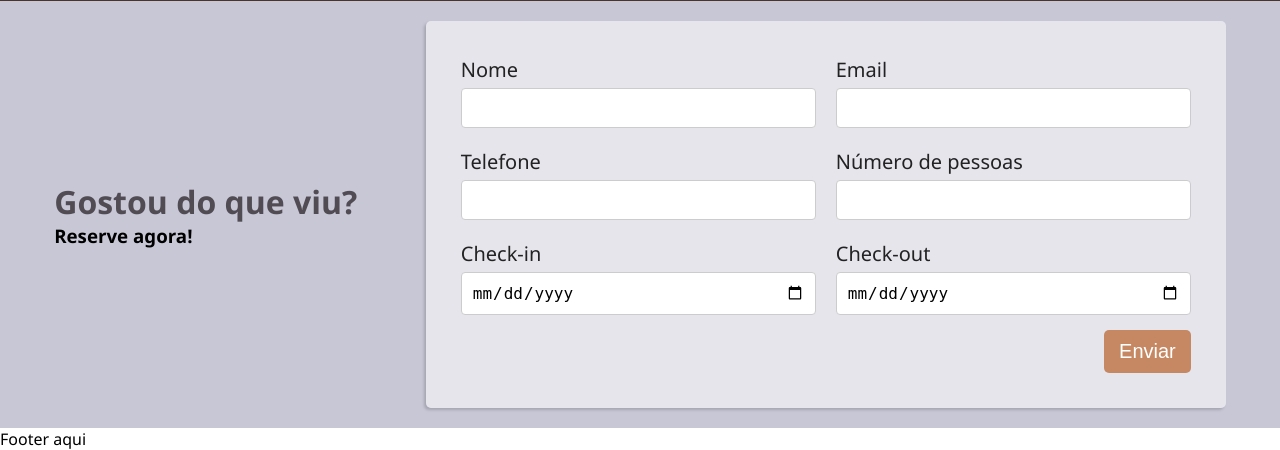
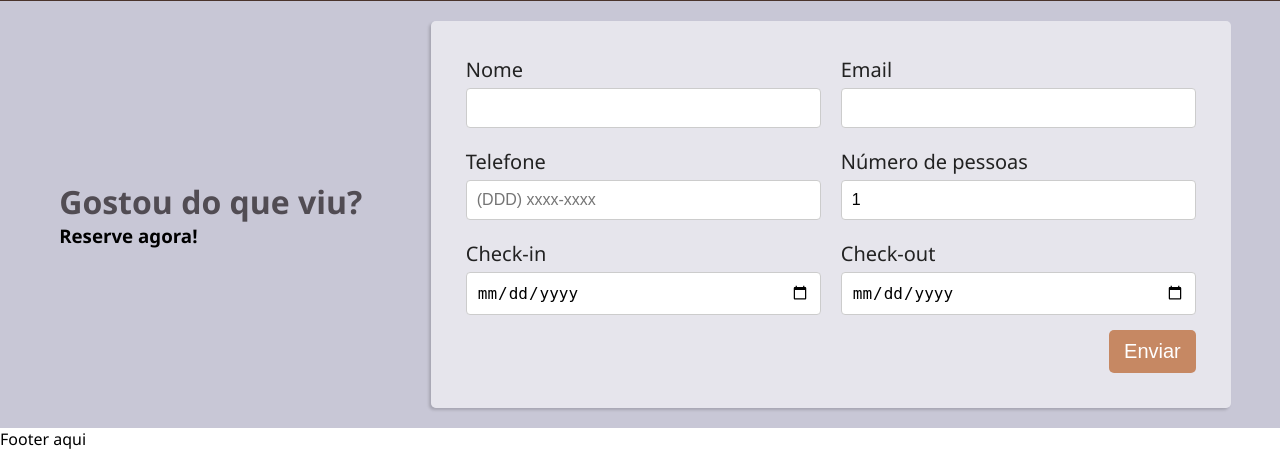
Before and after one commit to JuanCorreadeSaRibas/Projeto-Hotel, a PHP site: page / in a window 1280 px wide. Shown: the part 2397-2847 px from the top of the page. Run offline with PHP 8.4, Linux system fonts and the light colour scheme.

Commit message:
form css update

```diff
--- a/index.html
+++ b/index.html
@@ -78,27 +78,27 @@
                     <fieldset>
                         <div class="form-item">
                             <label for="nome">Nome</label>
-                            <input type="text" name="nome" id="nome">
+                            <input type="text" name="nome" id="nome" autocomplete="name"  required>
                         </div>
                         <div class="form-item">
                             <label for="email">Email</label>
-                            <input type="email" name="email" id="email" autocomplete="email">
+                            <input type="email" name="email" id="email" autocomplete="email" required>
                         </div>
                         <div class="form-item">
                             <label for="phone">Telefone</label>
-                            <input type="tel" name="phone" id="phone" autocomplete="tel">
+                            <input type="tel" name="phone" id="phone" autocomplete="tel" placeholder="(DDD) xxxx-xxxx" required>
                         </div>
                         <div class="form-item">
                             <label for="amount">Número de pessoas</label>
-                            <input type="number" name="amount" id="amount" min="1">
+                            <input type="number" name="amount" id="amount" min="1" value="1" required>
                         </div>
                         <div class="form-item">
                             <label for="check-in">Check-in</label>
-                            <input type="date" name="check-in" id="check-in">
+                            <input type="date" name="check-in" id="check-in" required>
                         </div>
                         <div class="form-item">
                             <label for="check-out">Check-out</label>
-                            <input type="date" name="check-out" id="check-out">
+                            <input type="date" name="check-out" id="check-out" required>
                             <input type="submit" value="Enviar">
                         </div>
                     </fieldset>
--- a/src/css/style.css
+++ b/src/css/style.css
@@ -121,7 +121,7 @@ section, .about {
     flex-direction: column-reverse;
 }
 
-.about-text {
+.about-text, .reserve-title-div {
     max-width: 600px;
     padding: 10px;
 }
```
